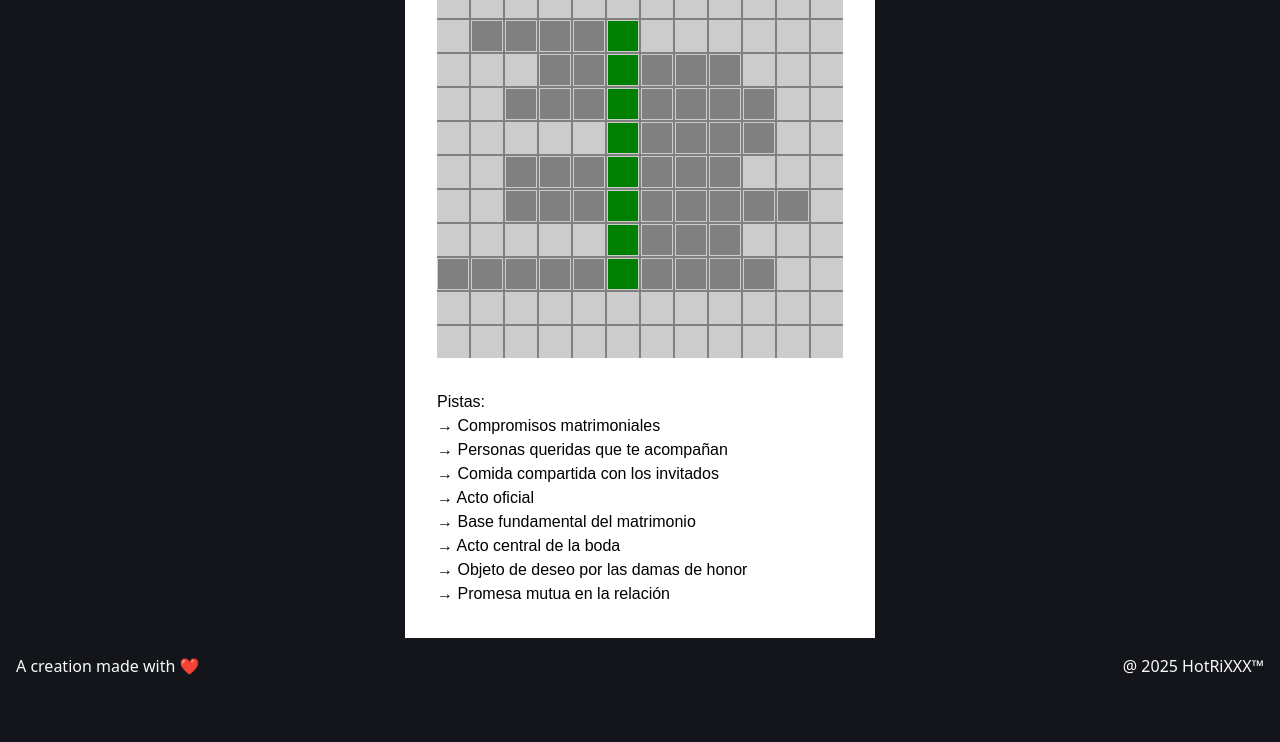
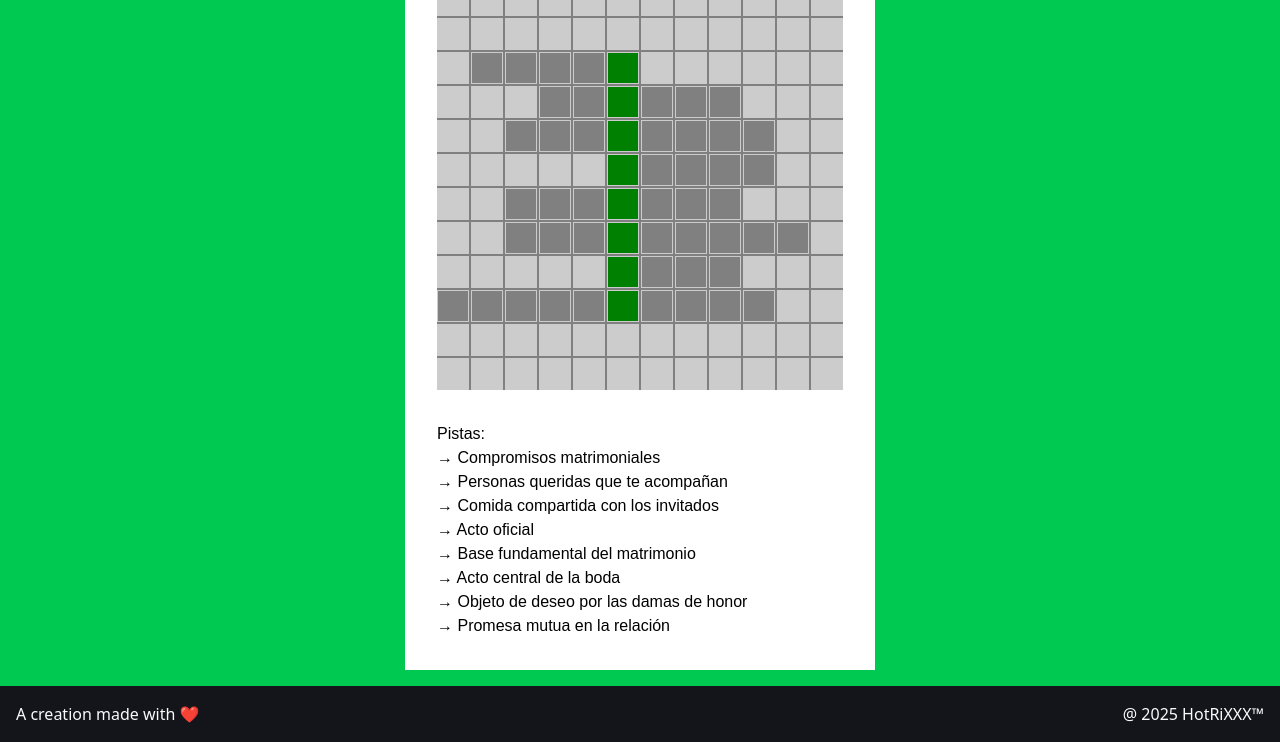
Before and after one commit to agarcialeon/labodadebrunoysusana, an Astro site: page /labodadebrunoysusana/cross-words in a window 1280 px wide. Shown: the part 154-896 px from the top of the page. Before the commit the page ends 848 px from the top, so only its background shows below. Built offline with nearby package versions, Linux system fonts and the light colour scheme; Astro itself is replaced by a stand-in of ours.

Commit message:
feat(crosswords): Fixed removed object property, and styles.

```diff
--- a/src/components/Crosswords.tsx
+++ b/src/components/Crosswords.tsx
@@ -1,21 +1,71 @@
-import React, { useState } from "react";
+import { useState } from "react";
 
 // Define la estructura de cada palabra
 const words = [
-  { answer: "VOTOS", clue: "Compromisos matrimoniales", row: 2, col: 1, direction: "across" },
-  { answer: "AMIGOS", clue: "Personas queridas que te acompañan", row: 3, col: 3, direction: "across" },
-  { answer: "BANQUETE", clue: "Comida compartida con los invitados", row: 4, col: 2, direction: "across" },
-  { answer: "UNION", clue: "Acto oficial", row: 5, col: 5, direction: "across" },
-  { answer: "FAMILIA", clue: "Base fundamental del matrimonio", row: 6, col: 2, direction: "across" },
-  { answer: "CEREMONIA", clue: "Acto central de la boda", row: 7, col: 2, direction: "across" },
-  { answer: "RAMO", clue: "Objeto de deseo por las damas de honor", row: 8, col: 5, direction: "across" },
-  { answer: "COMPROMISO", clue: "Promesa mutua en la relación", row: 9, col: 0, direction: "across" },
+  {
+    answer: "VOTOS",
+    clue: "Compromisos matrimoniales",
+    row: 2,
+    col: 1,
+    direction: "across",
+  },
+  {
+    answer: "AMIGOS",
+    clue: "Personas queridas que te acompañan",
+    row: 3,
+    col: 3,
+    direction: "across",
+  },
+  {
+    answer: "BANQUETE",
+    clue: "Comida compartida con los invitados",
+    row: 4,
+    col: 2,
+    direction: "across",
+  },
+  {
+    answer: "UNION",
+    clue: "Acto oficial",
+    row: 5,
+    col: 5,
+    direction: "across",
+  },
+  {
+    answer: "FAMILIA",
+    clue: "Base fundamental del matrimonio",
+    row: 6,
+    col: 2,
+    direction: "across",
+  },
+  {
+    answer: "CEREMONIA",
+    clue: "Acto central de la boda",
+    row: 7,
+    col: 2,
+    direction: "across",
+  },
+  {
+    answer: "RAMO",
+    clue: "Objeto de deseo por las damas de honor",
+    row: 8,
+    col: 5,
+    direction: "across",
+  },
+  {
+    answer: "COMPROMISO",
+    clue: "Promesa mutua en la relación",
+    row: 9,
+    col: 0,
+    direction: "across",
+  },
 ];
 
 const gridSize = 12;
 
 const buildGrid = () => {
-  const grid: (string | null)[][] = Array(gridSize).fill(null).map(() => Array(gridSize).fill(null));
+  const grid: (string | null)[][] = Array(gridSize)
+    .fill(null)
+    .map(() => Array(gridSize).fill(null));
 
   for (const word of words) {
     const { answer, row, col, direction } = word;
@@ -72,8 +122,9 @@ export default function CustomCrossword() {
   };
 
   return (
-    <div className="puzzle-container">
-      <h2>🧩 Crucigrama del Amor</h2>
+    <section className="bg-green-500 w-full h-full p-4">
+      <div className="puzzle-container w-fit h-fit">
+        <h2 className="text-4xl text-center">🧩 Palabras cruzadas</h2>
 
         <div
           className="grid"
@@ -81,11 +132,14 @@ export default function CustomCrossword() {
         >
           {grid.map((row, rowIndex) =>
             row.map((cell, colIndex) => (
-            <div key={`${rowIndex}-${colIndex}`} className={`cell ${
-    cell === null ? "empty" : ""
-  } ${
-    colIndex === 5 && rowIndex >= 2 && rowIndex <= 10 ? "special-column" : ""
-  }`}>
+              <div
+                key={`${rowIndex}-${colIndex}`}
+                className={`cell ${cell === null ? "empty" : ""} ${
+                  colIndex === 5 && rowIndex >= 2 && rowIndex <= 10
+                    ? "special-column"
+                    : ""
+                }`}
+              >
                 {cell !== null ? (
                   <input
                     type="text"
@@ -105,14 +159,10 @@ export default function CustomCrossword() {
         <div className="clues">
           <h3>Pistas:</h3>
           <ul>
-          {words
-            .filter((w) => !w.hidden)
-            .map((w, i) => (
+            {words.map((w, i) => (
               <li key={i}>
-                {w.direction === "across"
-                  ? "→"
-                  : "↓"}{" "}
-                {w.clue} {completedWords.includes(w.answer) && "✅"}
+                {w.direction === "across" ? "→" : "↓"} {w.clue}{" "}
+                {completedWords.includes(w.answer) && "✅"}
               </li>
             ))}
           </ul>
@@ -120,14 +170,17 @@ export default function CustomCrossword() {
 
         {completedWords.length === words.length && (
           <div className="completed-message">
-          🎉🎉🎉 <a
+            🎉🎉🎉{" "}
+            <a
               href="/labodadebrunoysusana/unlock"
               className="border-2 p-4 rounded-4xl hover:text-white"
             >
               <span>Siguiente</span>
-          </a>🎉🎉🎉
+            </a>
+            🎉🎉🎉
           </div>
         )}
       </div>
+    </section>
   );
 }
--- a/src/components/Origami.tsx
+++ b/src/components/Origami.tsx
@@ -1,5 +1,4 @@
 import { useForm, type SubmitHandler } from "react-hook-form";
-import { navigate } from "astro:transitions/client";
 import { z } from "zod";
 import { zodResolver } from "@hookform/resolvers/zod";
 import { useState } from "react";
@@ -57,8 +56,6 @@ export default function Origami() {
     mode: "onSubmit",
     reValidateMode: "onChange",
   });
-
-  const formValues = watch();
 
   const onSubmit: SubmitHandler<FormSchema> = (form: FormSchema) => {
     setAreInputsValid(true);
--- a/src/components/Places.tsx
+++ b/src/components/Places.tsx
@@ -1,4 +1,4 @@
-import { useEffect, useState } from "react";
+import { useState } from "react";
 import finger from "../images/finger.png";
 
 const steps = [
```
Lines whose indentation alone changed are shown as unchanged.
